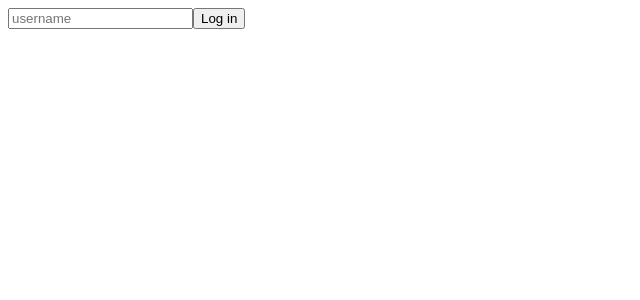
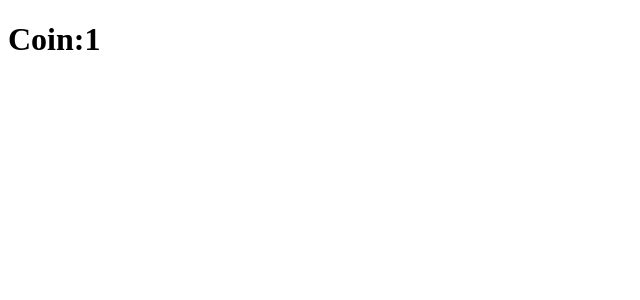
Before and after one commit to baek-si-hyun/react-mastarclass, a React (Create React App) app: page /1 in a window 1280 px wide. Shown: the top 300 px of the page, without its empty margins (0-640 px from the left). Built offline with nearby package versions, Linux system fonts and the light colour scheme.

Commit message:
react-masterclass

```diff
--- a/package.json
+++ b/package.json
@@ -12,6 +12,8 @@
     "@types/react-dom": "^18.0.10",
     "react": "^18.2.0",
     "react-dom": "^18.2.0",
+    "react-query": "^3.39.2",
+    "react-router-dom": "^5.3.4",
     "react-scripts": "5.0.1",
     "styled-components": "^5.3.6",
     "typescript": "^4.9.4",
@@ -42,6 +44,8 @@
     ]
   },
   "devDependencies": {
+    "@types/react-query": "^1.2.9",
+    "@types/react-router-dom": "^5.3.3",
     "@types/styled-components": "^5.1.26"
   }
 }
--- a/src/App.tsx
+++ b/src/App.tsx
@@ -1,28 +1,6 @@
-import { useState } from "react";
+import Router from "./Router";
 
 function App() {
-  const [value, setValue] = useState("");
-  const onChange = (event: React.FormEvent<HTMLInputElement>) => {
-    const {
-      currentTarget: { value },
-    } = event;
-    setValue(value);
-  };
-  const onSubmit = (event: React.FormEvent<HTMLFormElement>) => {
-    event.preventDefault();
-  };
-  return (
-    <div>
-      <form onSubmit={onSubmit}>
-        <input
-          value={value}
-          onChange={onChange}
-          type="text"
-          placeholder="username"
-        />
-        <button>Log in</button>
-      </form>
-    </div>
-  );
+  return <Router />;
 }
 export default App;
--- /dev/null
+++ b/src/Router.tsx
@@ -0,0 +1,19 @@
+import { BrowserRouter, Route, Switch } from "react-router-dom";
+import Coin from "./routes/Coin";
+import Coins from "./routes/Coins";
+
+function Router() {
+  return (
+    <BrowserRouter>
+      <Switch>
+        <Route path="/:coinId">
+          <Coin/>
+        </Route>
+        <Route path="/">
+          <Coins/>
+        </Route>
+      </Switch>
+    </BrowserRouter>
+  );
+}
+export default Router;
--- a/src/index.tsx
+++ b/src/index.tsx
@@ -2,11 +2,11 @@
 import ReactDOM from "react-dom";
 import { ThemeProvider } from "styled-components";
 import App from "./App";
-import { lightTheme } from "./theme";
+import { theme } from "./theme";
 
 ReactDOM.render(
   <React.StrictMode>
-    <ThemeProvider theme={lightTheme}>
+    <ThemeProvider theme={theme}>
       <App />
     </ThemeProvider>
   </React.StrictMode>,
--- /dev/null
+++ b/src/routes/Coin.tsx
@@ -0,0 +1,11 @@
+import { useParams } from "react-router-dom";
+
+interface RouterParams {
+  coinId: string;
+}
+
+function Coin() {
+  const { coinId } = useParams<RouterParams>();
+  return <h1>Coin:{coinId}</h1>;
+}
+export default Coin;
--- /dev/null
+++ b/src/routes/Coins.tsx
@@ -0,0 +1,6 @@
+
+
+function Coins() {
+  return <h1>Coins</h1>;
+}
+export default Coins;
--- a/src/theme.ts
+++ b/src/theme.ts
@@ -1,13 +1,7 @@
 import { DefaultTheme } from "styled-components";
 
-export const lightTheme: DefaultTheme = {
+export const theme: DefaultTheme = {
   textColor: "white",
   bgColor: "black",
   btnColor: "tomato",
 };
-
-export const darkTheme: DefaultTheme = {
-  textColor: "black",
-  bgColor: "white",
-  btnColor: "teal",
-};
```
Also changed, not shown: 1 other file (tests, documents, lock files or other folders).
